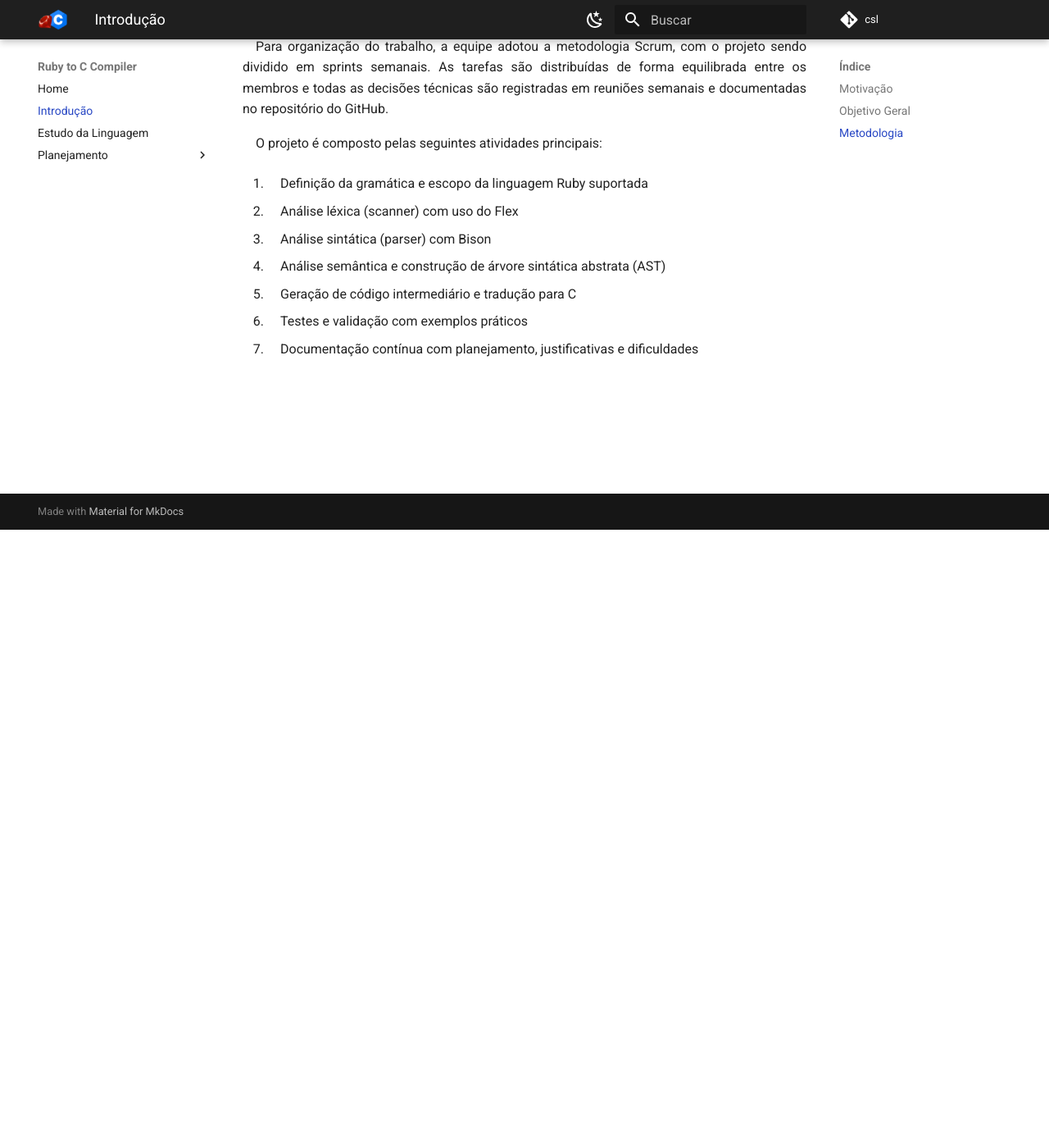
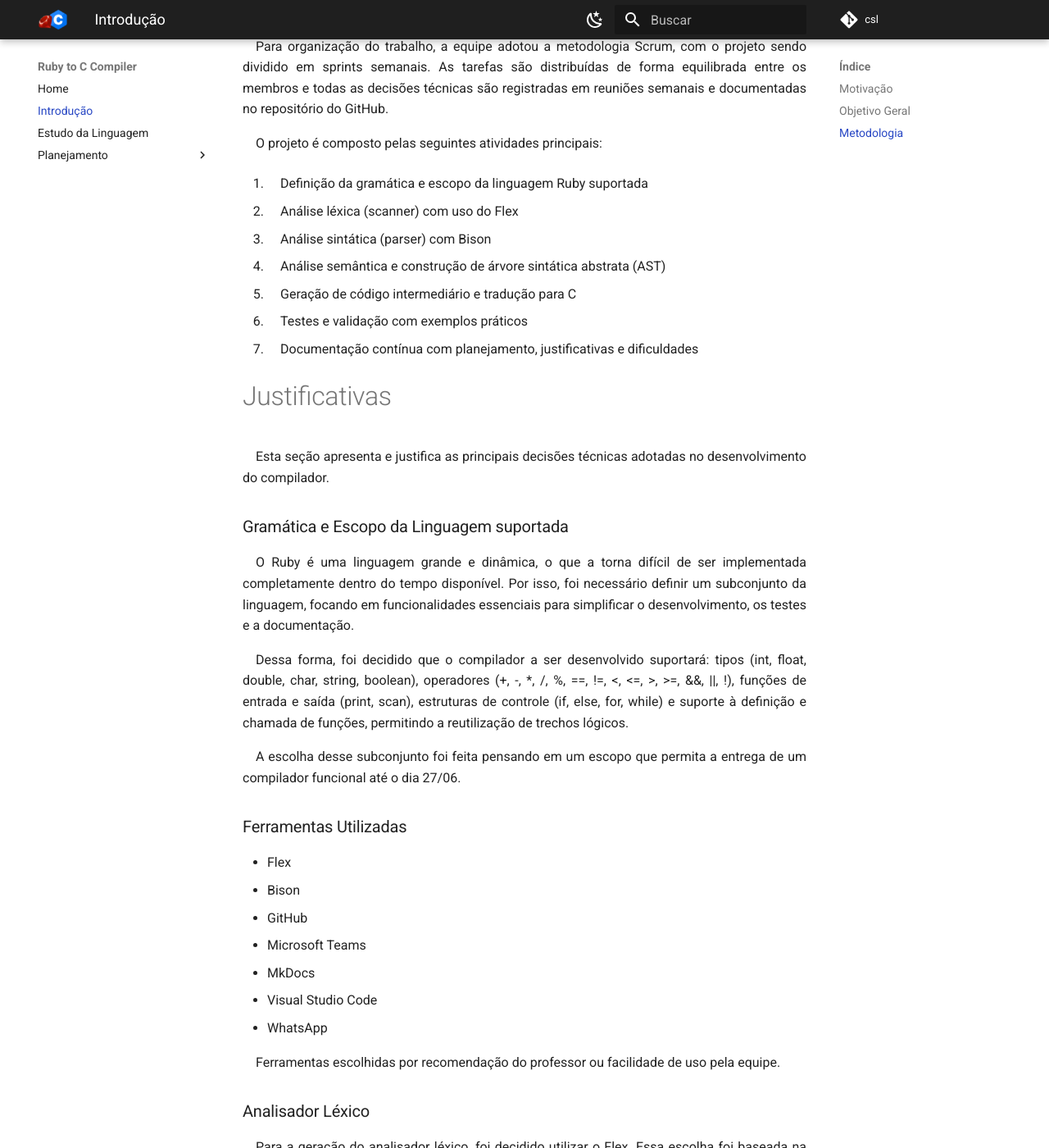
Before and after one commit to gbevi/csl, an MkDocs documentation site: the page built from docs/Introducao/Introducao.md, in a window 1280 px wide and 1400 px high, scrolled down 754 px. Shown: the whole window at 82% size. Built offline with MkDocs 1.6.1 and Material for MkDocs 9.7.7, drawn with Linux system fonts in a browser that asks for light colours; comment, search, counter and statistics services are not loaded; some of the changed text lies outside the part shown.

Commit message:
docs: criar seção Justificativas

```diff
--- a/docs/Introducao/Introducao.md
+++ b/docs/Introducao/Introducao.md
@@ -25,3 +25,41 @@ O projeto é composto pelas seguintes atividades principais:
 6. Testes e validação com exemplos práticos
 
 7. Documentação contínua com planejamento, justificativas e dificuldades
+
+# Justificativas
+
+Esta seção apresenta e justifica as principais decisões técnicas adotadas no desenvolvimento do compilador.
+
+### Gramática e Escopo da Linguagem suportada
+
+O Ruby é uma linguagem grande e dinâmica, o que a torna difícil de ser implementada completamente dentro do tempo disponível. Por isso, foi necessário definir um subconjunto da linguagem, focando em funcionalidades essenciais para simplificar o desenvolvimento, os testes e a documentação.
+
+Dessa forma, foi decidido que o compilador a ser desenvolvido suportará: tipos (int, float, double, char, string, boolean), operadores (+, -, *, /, %, ==, !=, <, <=, >, >=, &&, ||, !), funções de entrada e saída (print, scan), estruturas de controle (if, else, for, while) e suporte à definição e chamada de funções, permitindo a reutilização de trechos lógicos.
+
+A escolha desse subconjunto foi feita pensando em um escopo que permita a entrega de um compilador funcional até o dia 27/06.
+
+### Ferramentas Utilizadas
+
+* Flex
+* Bison
+* GitHub
+* Microsoft Teams
+* MkDocs
+* Visual Studio Code
+* WhatsApp
+
+Ferramentas escolhidas por recomendação do professor ou facilidade de uso pela equipe.
+
+### Analisador Léxico
+
+Para a geração do analisador léxico, foi decidido utilizar o Flex.
+Essa escolha foi baseada na facilidade de integração com o Bison, na familiaridade adquirida em sala de aula e na recomendação do professor. Além disso, o Flex automatiza a criação do scanner de forma eficiente e confiável.
+
+### Analisador Sintático
+
+Para a construção do analisador sintático, foi decidido utilizar o Bison.
+Essa escolha foi baseada na facilidade de integração com o Flex, na orientação recebida em sala de aula e na familiaridade desenvolvida pela equipe, o que proporciona maior segurança e agilidade no desenvolvimento.
+
+### Representação de Código Interno (AST)
+
+### Geração de Código
```
